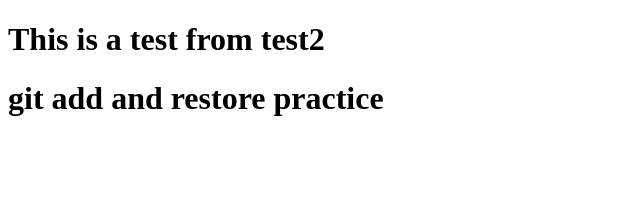
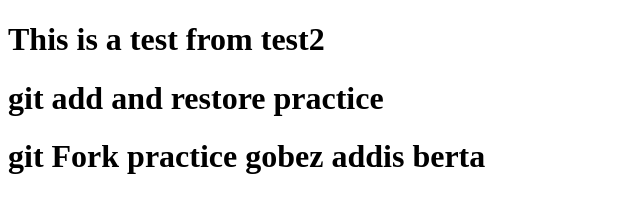
Before and after one commit to EagleGitRep/test2, a plain HTML site: page index.html in a window 1280 px wide. Shown: the whole page, without its empty margins (0-640 px from the left). Drawn offline with Linux system fonts and the light colour scheme.

Commit message:
git fork practice gobez berta addis

```diff
--- a/index.html
+++ b/index.html
@@ -8,5 +8,6 @@
   <body>
     <h1>This is a test from test2</h1>
     <h1>git add and restore practice</h1>
+    <h1>git Fork practice gobez addis berta</h1>
   </body>
 </html>
```
